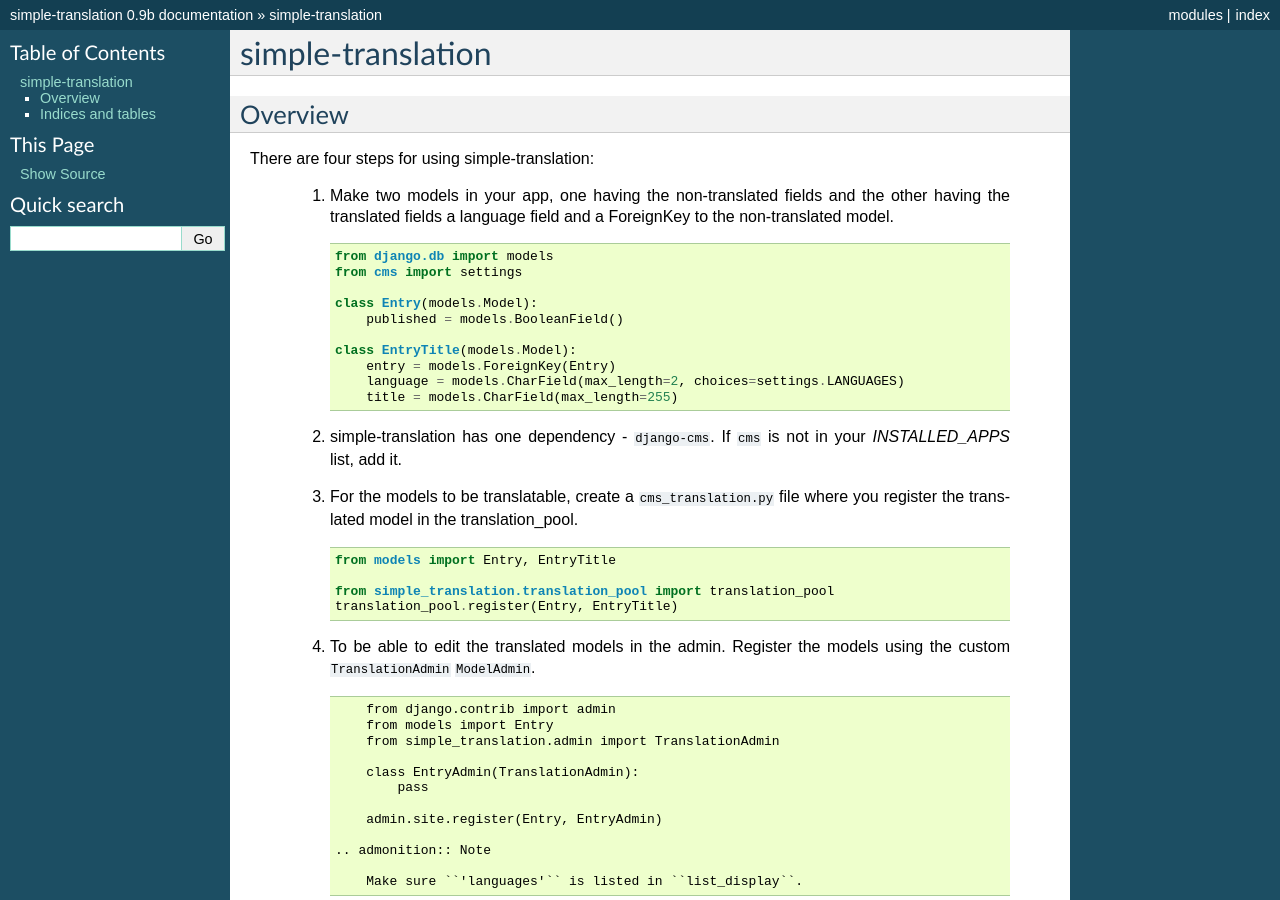
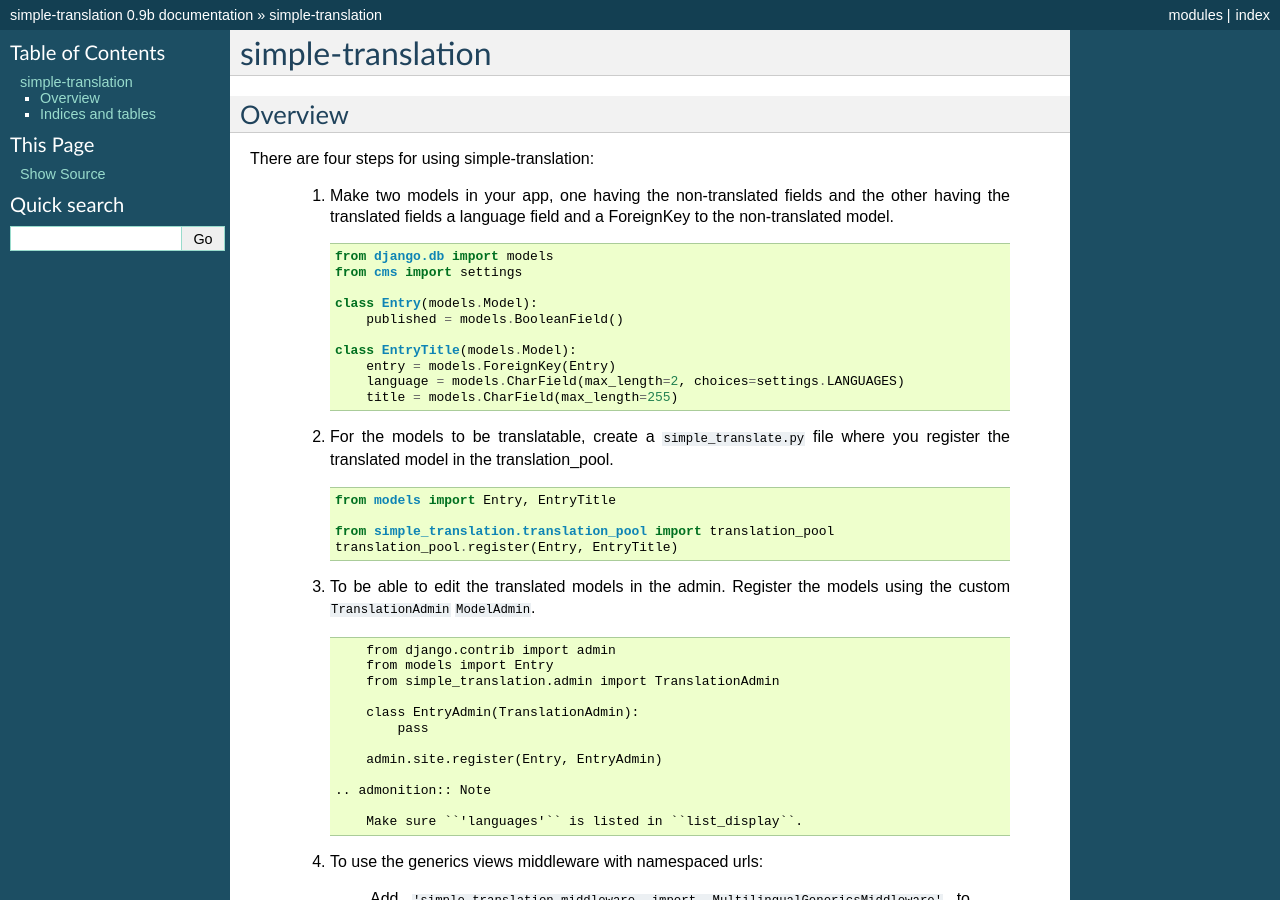
Before and after one commit to fivethreeo/simple-translation, a Sphinx documentation site: the page built from docs/index.rst, in a window 1280 px wide and 900 px high. Built offline with Sphinx 7.4.7, drawn with Linux system fonts in a browser that asks for light colours.

Commit message:
no dependency in docs

```diff
--- a/docs/index.rst
+++ b/docs/index.rst
@@ -30,10 +30,7 @@
                 language = models.CharField(max_length=2, choices=settings.LANGUAGES)
                 title = models.CharField(max_length=255)
 
-    2. simple-translation has one dependency - ``django-cms``. If ``cms`` is not
-       in your `INSTALLED_APPS` list, add it.
-
-    3. For the models to be translatable, create a ``cms_translation.py`` file
+    2. For the models to be translatable, create a ``simple_translate.py`` file
        where you register the translated model in the translation_pool. ::
 
             from models import Entry, EntryTitle
```
Also changed, not shown: other parts of docs/index.rst (+2 -2 lines).
